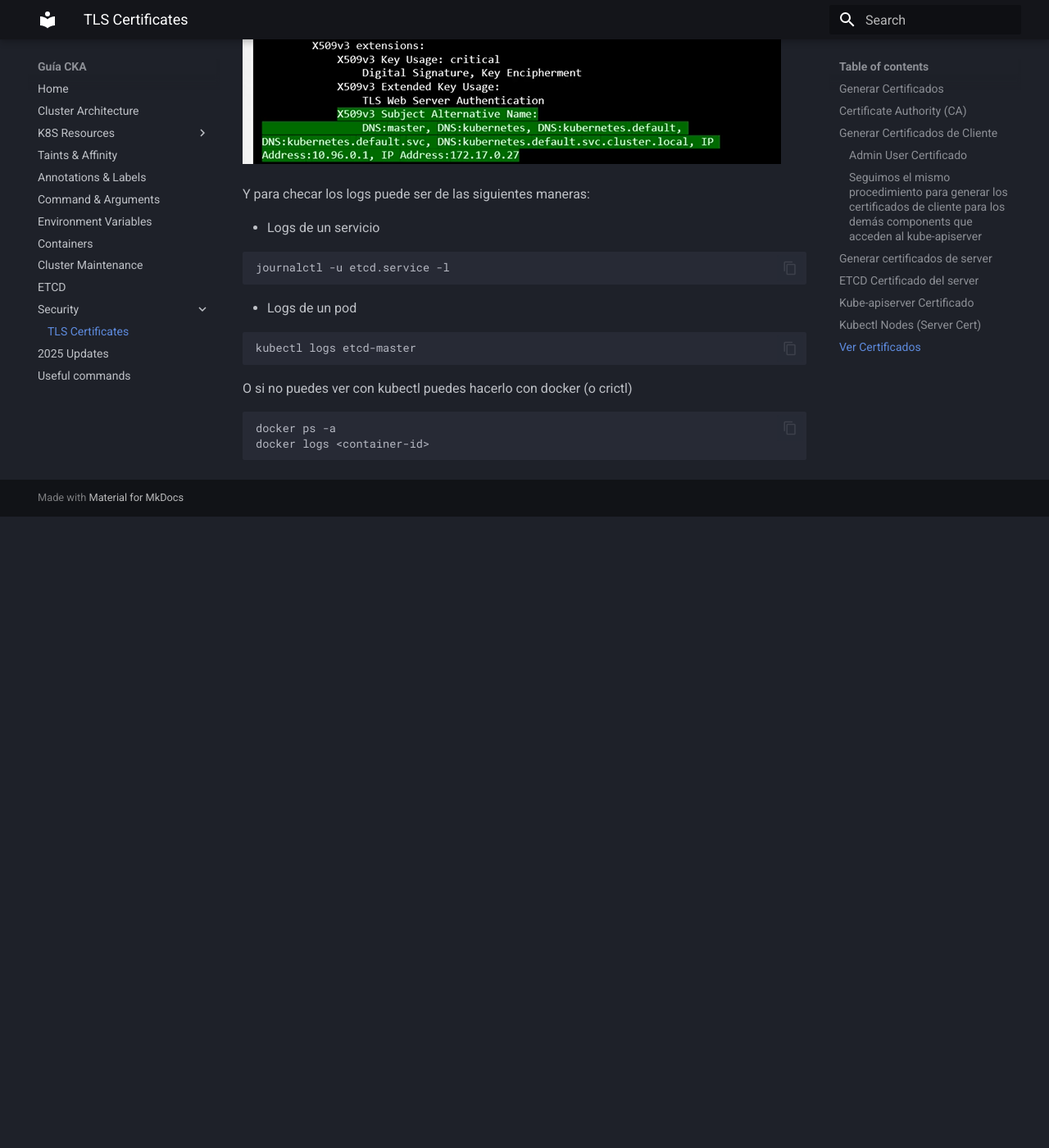
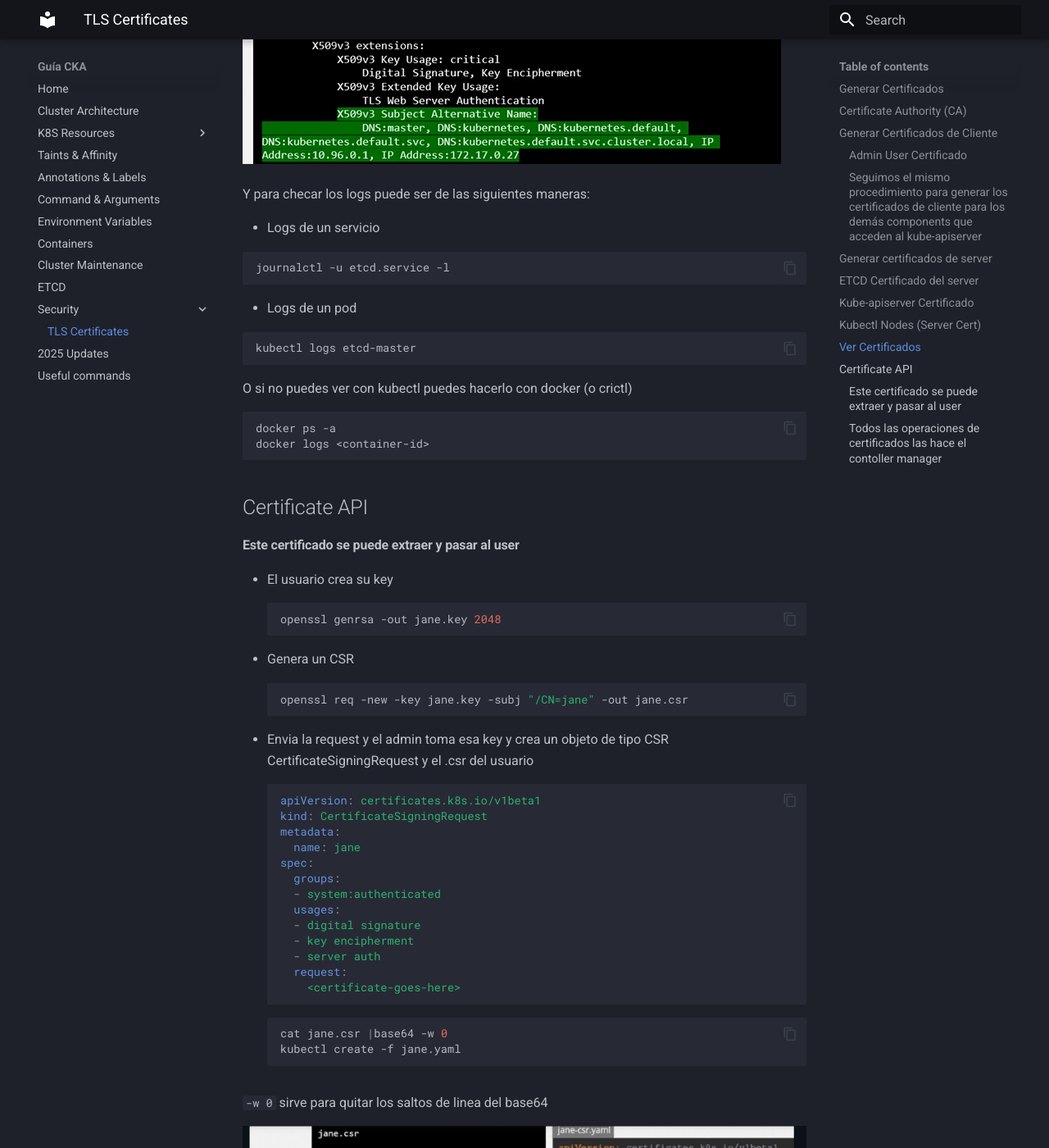
Before and after one commit to Seergs/cka-guide.github.io, an MkDocs documentation site: the page built from docs/security/certificates.md, in a window 1280 px wide and 1400 px high, scrolled down 4309 px. Shown: the whole window at 82% size. Built offline with MkDocs 1.6.1 and Material for MkDocs 9.7.7, drawn with Linux system fonts in a browser that asks for light colours; before the commit the page ends 4939 px from its top, so only the background shows below that; some of the changed text lies outside the part shown.

Commit message:
certificate api

````diff
--- a/docs/security/certificates.md
+++ b/docs/security/certificates.md
@@ -89,3 +89,61 @@ O si no puedes ver con kubectl puedes hacerlo con docker (o crictl)
 docker ps -a
 docker logs <container-id>
 ```
+
+## Certificate API
+
+#### Este certificado se puede extraer y pasar al user
+
+- El usuario crea su key
+  ```sh
+  openssl genrsa -out jane.key 2048
+  ```
+- Genera un CSR
+  ```sh
+  openssl req -new -key jane.key -subj "/CN=jane" -out jane.csr
+  ```
+- Envia la request y el admin toma esa key y crea un objeto de tipo CSR CertificateSigningRequest y el .csr del usuario
+  ```yaml
+  apiVersion: certificates.k8s.io/v1beta1
+  kind: CertificateSigningRequest
+  metadata:
+    name: jane
+  spec:
+    groups:
+    - system:authenticated
+    usages:
+    - digital signature
+    - key encipherment
+    - server auth
+    request:
+      <certificate-goes-here>
+  ```
+  ```sh
+  cat jane.csr |base64 -w 0
+  kubectl create -f jane.yaml
+  ```
+
+  `-w 0` sirve para quitar los saltos de linea del base64
+
+![csr](../assets/csr.png)
+
+- Para ver los csr
+  ```sh
+  kubectl get csr
+  ```
+- Aprobar la request
+  ```sh
+  kubectl certificate approve jane
+  ```
+- Ver un certificado
+  ```sh
+  kubectl get csr jane -o yaml
+  ```
+- Para decodificarlo
+  ```sh
+  echo "<certificate>" |base64 --decode
+  ```
+
+#### Todos las operaciones de certificados las hace el contoller manager
+
+- Si alguien tiene que firmar los certificados, deben tener los CA, root y private key del CA server. El controller manager ya tiene estas opciones
````
Also changed, not shown: docs/assets/csr.png (added), docs/security/certificates-api.md (added).
